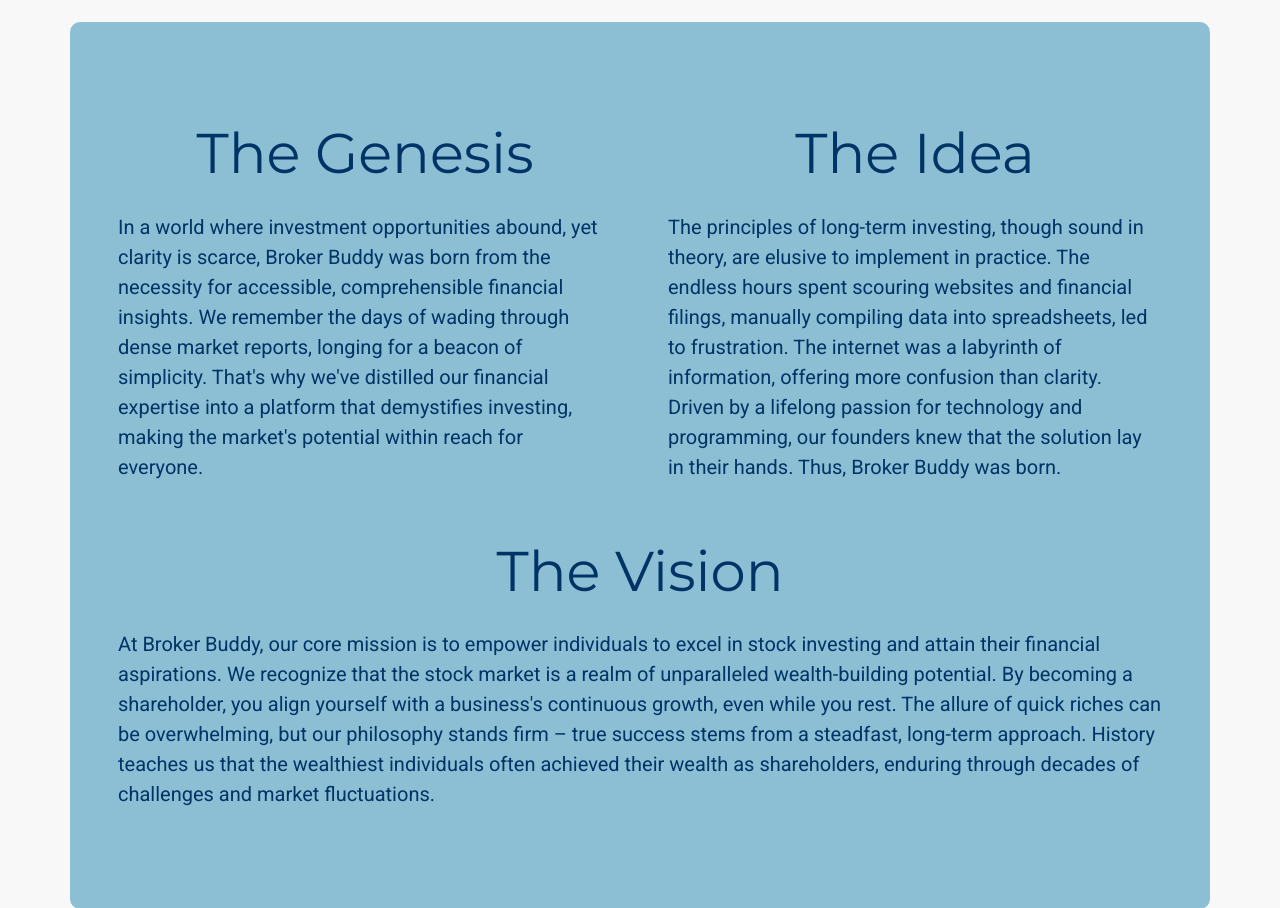
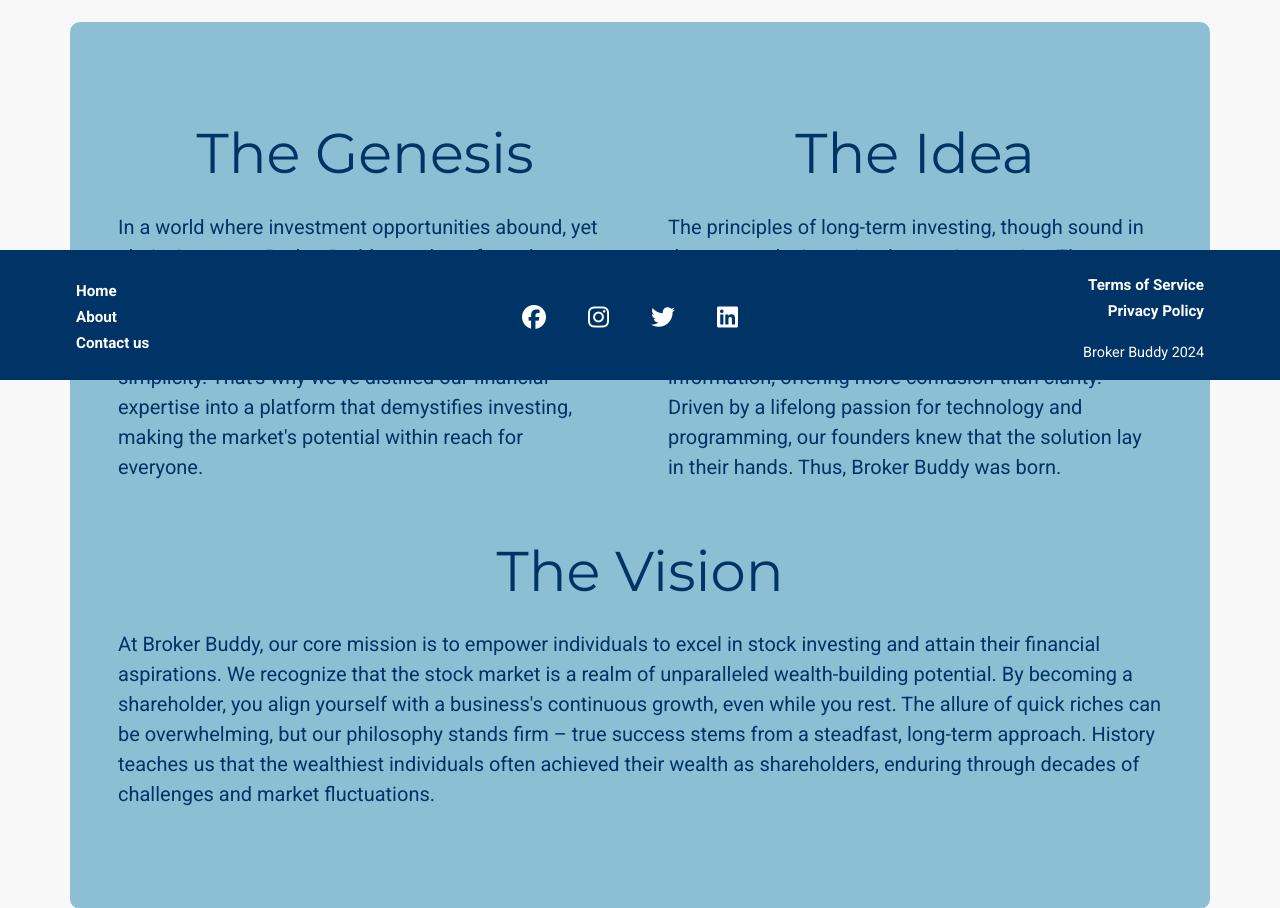
Before and after one commit to e-kai00/finFlare, a Django app: page /about/about/ in a window 1280 px wide. Shown: the part 420-1328 px from the top of the page. Run offline with Django 4.2, Linux system fonts and the light colour scheme; some libraries are stand-ins or nearby versions.

Commit message:
Stick footer to bottom of page

```diff
--- a/templates/base.html
+++ b/templates/base.html
@@ -154,7 +154,7 @@
     </main>
 
     <!-- Footer -->
-    <footer class="footer mt-auto py-4">
+    <footer class="footer mt-auto py-4 fixed-bottom">
         <div class="m-0 text-center text-white">
             <!-- about section -->
             <div class="footer-wrapper">
```
